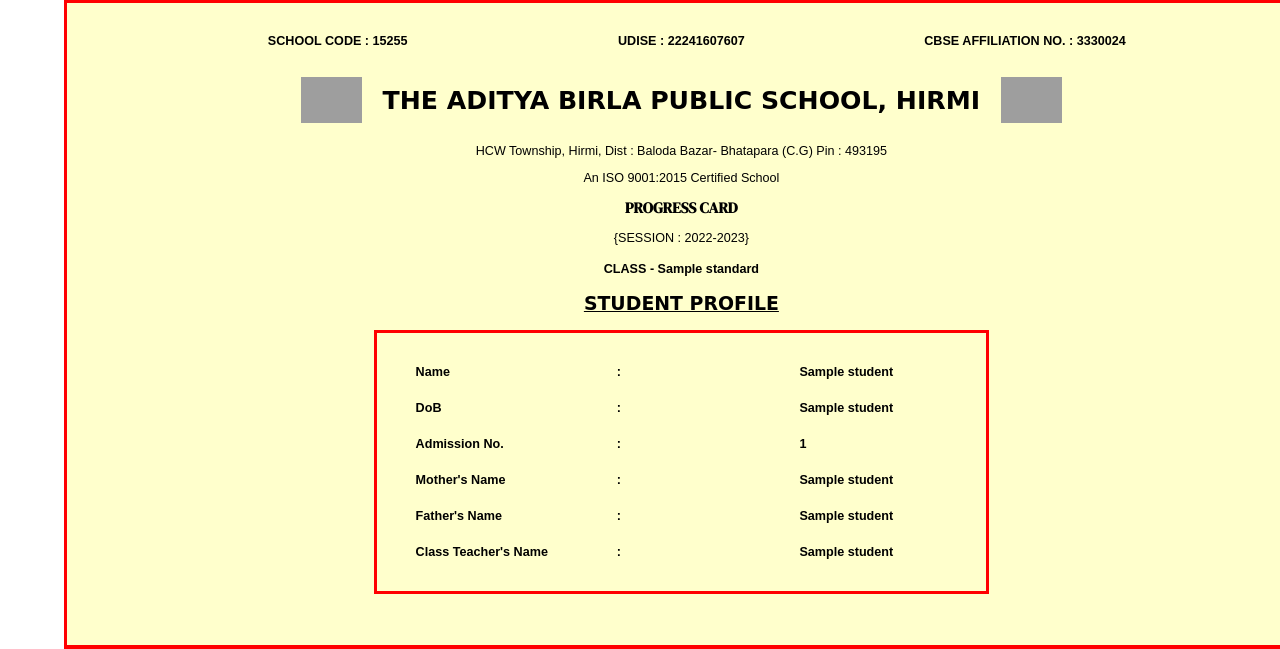
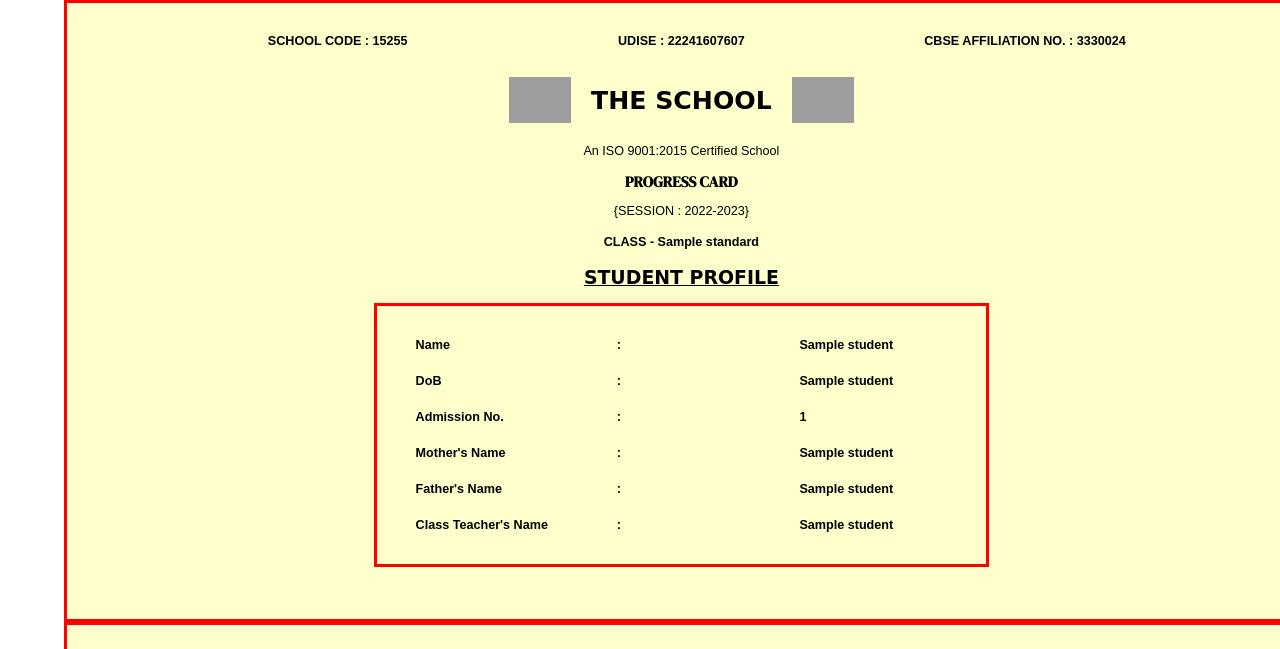
Before and after one commit to spectrum705/report-viewer-thingy, a Flask app: template report/templates/report.html in a window 1280 px wide. Shown: the top 649 px of the page. Run offline with Flask 2, Linux system fonts and the light colour scheme; the template is opened without the code that fills it: most values are stand-ins (such as "Sample title", 1, 10 or a date in 2020); some web fonts are replaced; grey boxes are pictures that could not be loaded.

Commit message:
heroku essentials

```diff
--- a/report/templates/report.html
+++ b/report/templates/report.html
@@ -21,11 +21,13 @@
         </div>
         <div class="heading center_align">
             <img src="https://www.adityabirlaschools.com/ABHSS%20Nagda/images/logo.png" height="7%" width="6%">
-            <h1 id="heading">THE ADITYA BIRLA PUBLIC SCHOOL, HIRMI</h1>
+            <!-- <h1 id="heading">THE ADITYA BIRLA PUBLIC SCHOOL, HIRMI</h1> -->
+            <h1 id="heading">THE SCHOOL</h1>
+
             <img src="https://www.adityabirlaschools.com/ABHSS%20Nagda/images/logo.png" height="7%" width="6%">
         </div>
 
-        <p>HCW Township, Hirmi, Dist : Baloda Bazar- Bhatapara (C.G) Pin : 493195</p>
+        <!-- <p>HCW Township, Hirmi, Dist : Baloda Bazar- Bhatapara (C.G) Pin : 493195</p> -->
         <p>An ISO 9001:2015 Certified School</p>
         <h2 id="progress-card">PROGRESS CARD </h2>
         <p>{SESSION : 2022-2023}</p>
```
